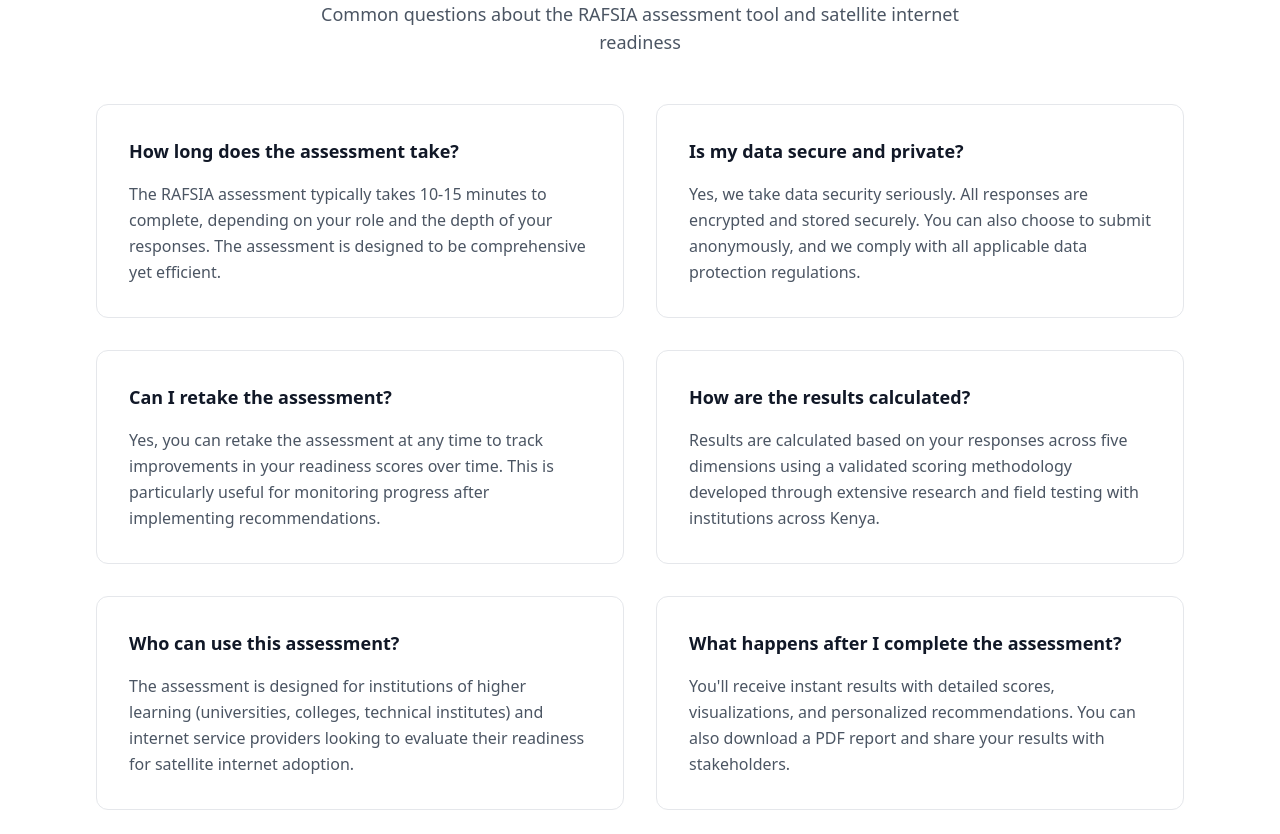
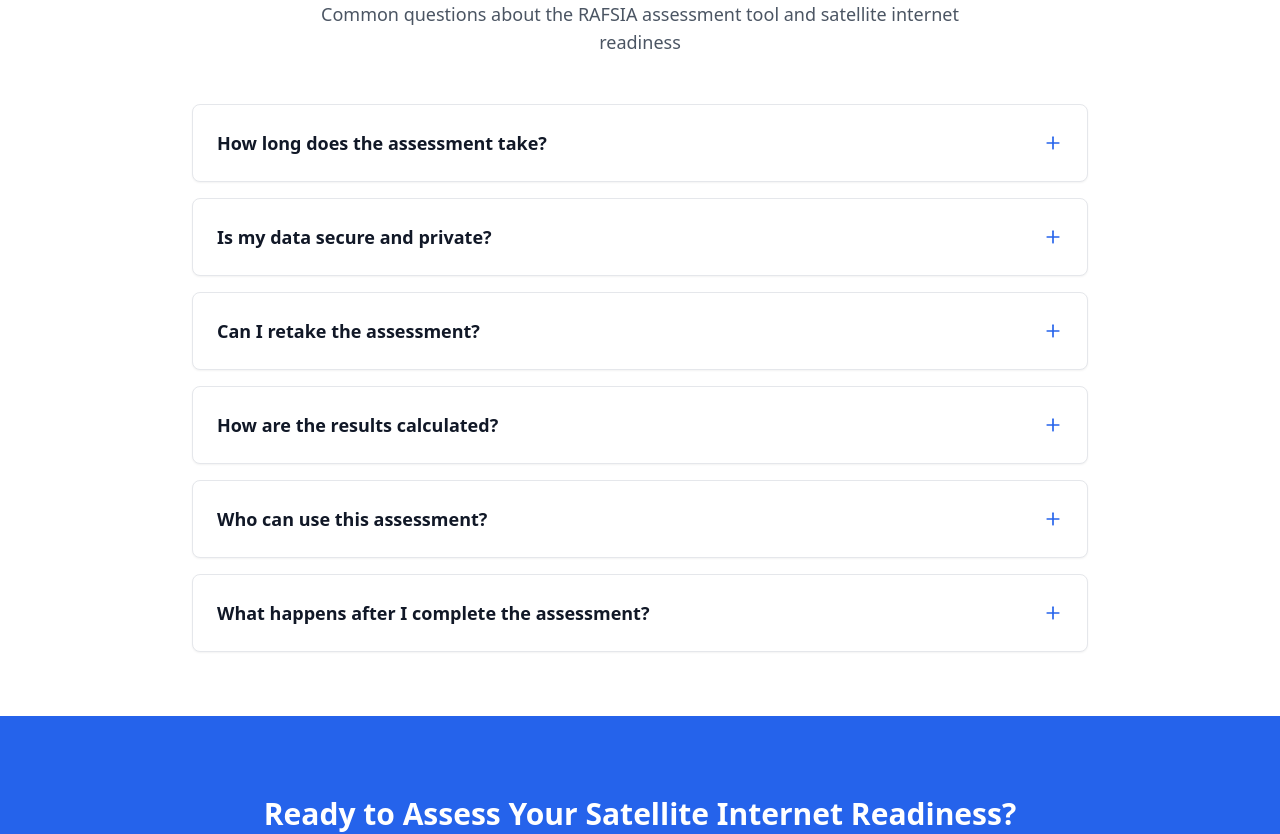
Before and after one commit to mikemuturi/Research, a React (Vite) app: page / in a window 1280 px wide. Shown: the part 2100-2934 px from the top of the page. Built offline with nearby package versions, Linux system fonts and the light colour scheme.

Commit message:
Add expandable FAQ with plus/minus buttons

```diff
--- a/src/pages/HomePage.tsx
+++ b/src/pages/HomePage.tsx
@@ -1,6 +1,41 @@
 import React from 'react';
+import { useState } from 'react';
 import { Link } from 'react-router-dom';
-import { ArrowRight, BarChart3, Shield, Globe, Users, CheckCircle, Target, Zap } from 'lucide-react';
+import { ArrowRight, BarChart3, Shield, Globe, Users, CheckCircle, Target, Zap, Plus, Minus } from 'lucide-react';
+
+// FAQ Item Component
+const FAQItem: React.FC<{ question: string; answer: string }> = ({ question, answer }) => {
+  const [isOpen, setIsOpen] = useState(false);
+
+  return (
+    <div className="bg-white border border-gray-200 rounded-lg shadow-sm">
+      <button
+        onClick={() => setIsOpen(!isOpen)}
+        className="w-full flex items-center justify-between p-6 text-left hover:bg-gray-50 transition-colors duration-200"
+      >
+        <h3 className="text-lg font-semibold text-gray-900 pr-4">
+          {question}
+        </h3>
+        <div className="flex-shrink-0">
+          {isOpen ? (
+            <Minus className="h-5 w-5 text-blue-600" />
+          ) : (
+            <Plus className="h-5 w-5 text-blue-600" />
+          )}
+        </div>
+      </button>
+      {isOpen && (
+        <div className="px-6 pb-6">
+          <div className="border-t border-gray-100 pt-4">
+            <p className="text-gray-600 leading-relaxed">
+              {answer}
+            </p>
+          </div>
+        </div>
+      )}
+    </div>
+  );
+};
 
 const HomePage: React.FC = () => {
   return (
@@ -211,71 +246,36 @@ const HomePage: React.FC = () => {
             </p>
           </div>
 
-          <div className="grid grid-cols-1 md:grid-cols-2 gap-8">
-            <div className="bg-white border border-gray-200 rounded-xl p-8 hover:shadow-lg transition-shadow">
-              <h3 className="text-lg font-semibold text-gray-900 mb-4">
-                How long does the assessment take?
-              </h3>
-              <p className="text-gray-600 leading-relaxed">
-                The RAFSIA assessment typically takes 10-15 minutes to complete, depending on your
-                role and the depth of your responses. The assessment is designed to be comprehensive
-                yet efficient.
-              </p>
-            </div>
-
-            <div className="bg-white border border-gray-200 rounded-xl p-8 hover:shadow-lg transition-shadow">
-              <h3 className="text-lg font-semibold text-gray-900 mb-4">
-                Is my data secure and private?
-              </h3>
-              <p className="text-gray-600 leading-relaxed">
-                Yes, we take data security seriously. All responses are encrypted and stored securely.
-                You can also choose to submit anonymously, and we comply with all applicable data
-                protection regulations.
-              </p>
-            </div>
-
-            <div className="bg-white border border-gray-200 rounded-xl p-8 hover:shadow-lg transition-shadow">
-              <h3 className="text-lg font-semibold text-gray-900 mb-4">
-                Can I retake the assessment?
-              </h3>
-              <p className="text-gray-600 leading-relaxed">
-                Yes, you can retake the assessment at any time to track improvements in your
-                readiness scores over time. This is particularly useful for monitoring progress
-                after implementing recommendations.
-              </p>
-            </div>
-
-            <div className="bg-white border border-gray-200 rounded-xl p-8 hover:shadow-lg transition-shadow">
-              <h3 className="text-lg font-semibold text-gray-900 mb-4">
-                How are the results calculated?
-              </h3>
-              <p className="text-gray-600 leading-relaxed">
-                Results are calculated based on your responses across five dimensions using a
-                validated scoring methodology developed through extensive research and field testing
-                with institutions across Kenya.
-              </p>
-            </div>
-
-            <div className="bg-white border border-gray-200 rounded-xl p-8 hover:shadow-lg transition-shadow">
-              <h3 className="text-lg font-semibold text-gray-900 mb-4">
-                Who can use this assessment?
-              </h3>
-              <p className="text-gray-600 leading-relaxed">
-                The assessment is designed for institutions of higher learning (universities, colleges,
-                technical institutes) and internet service providers looking to evaluate their readiness
-                for satellite internet adoption.
-              </p>
-            </div>
-
-            <div className="bg-white border border-gray-200 rounded-xl p-8 hover:shadow-lg transition-shadow">
-              <h3 className="text-lg font-semibold text-gray-900 mb-4">
-                What happens after I complete the assessment?
-              </h3>
-              <p className="text-gray-600 leading-relaxed">
-                You'll receive instant results with detailed scores, visualizations, and personalized
-                recommendations. You can also download a PDF report and share your results with
-                stakeholders.
-              </p>
+          <div className="max-w-4xl mx-auto">
+            <div className="space-y-4">
+              {[
+                {
+                  question: "How long does the assessment take?",
+                  answer: "The RAFSIA assessment typically takes 10-15 minutes to complete, depending on your role and the depth of your responses. The assessment is designed to be comprehensive yet efficient."
+                },
+                {
+                  question: "Is my data secure and private?",
+                  answer: "Yes, we take data security seriously. All responses are encrypted and stored securely. You can also choose to submit anonymously, and we comply with all applicable data protection regulations."
+                },
+                {
+                  question: "Can I retake the assessment?",
+                  answer: "Yes, you can retake the assessment at any time to track improvements in your readiness scores over time. This is particularly useful for monitoring progress after implementing recommendations."
+                },
+                {
+                  question: "How are the results calculated?",
+                  answer: "Results are calculated based on your responses across five dimensions using a validated scoring methodology developed through extensive research and field testing with institutions across Kenya."
+                },
+                {
+                  question: "Who can use this assessment?",
+                  answer: "The assessment is designed for institutions of higher learning (universities, colleges, technical institutes) and internet service providers looking to evaluate their readiness for satellite internet adoption."
+                },
+                {
+                  question: "What happens after I complete the assessment?",
+                  answer: "You'll receive instant results with detailed scores, visualizations, and personalized recommendations. You can also download a PDF report and share your results with stakeholders."
+                }
+              ].map((faq, index) => (
+                <FAQItem key={index} question={faq.question} answer={faq.answer} />
+              ))}
             </div>
           </div>
         </div>
```
